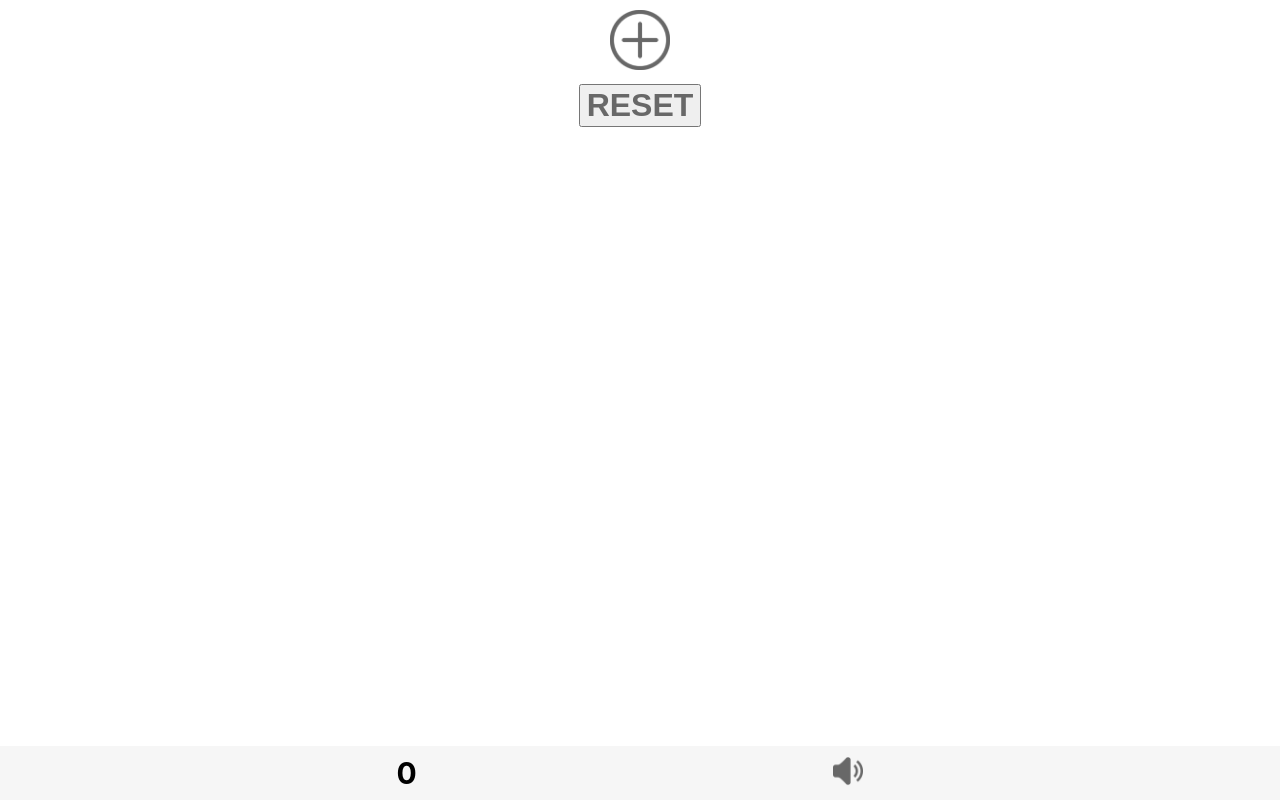
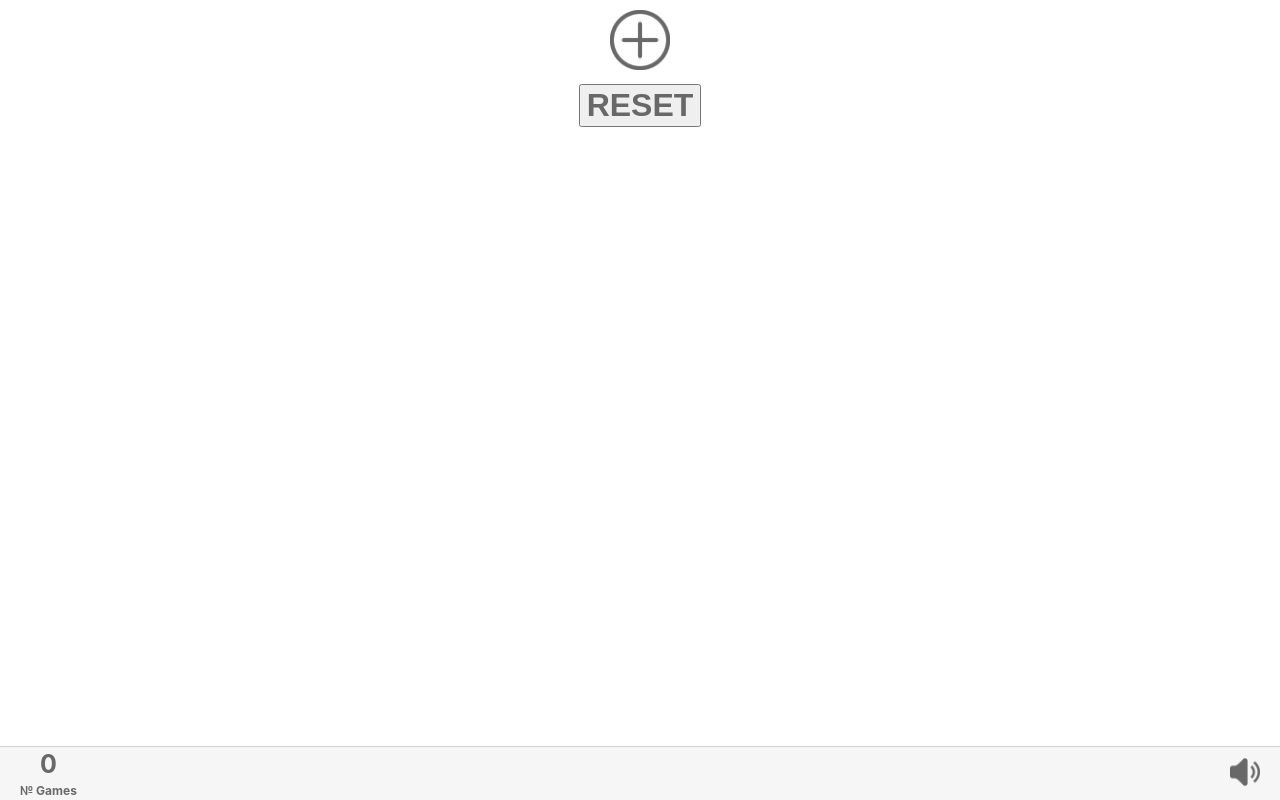
Before and after one commit to jamiehaywood/HeartsPointsTracker, a React (Create React App) app: page / in a window 1280 px wide. Built offline with nearby package versions, Linux system fonts and the light colour scheme.

Commit message:
styling changes

```diff
--- a/src/Molecules/BottomNav.js
+++ b/src/Molecules/BottomNav.js
@@ -1,12 +1,18 @@
 import React, { Component } from 'react';
 import Soundboard from '../Atoms/SoundBoardIcon';
+import SoundBoardIcon from '../Atoms/SoundBoardIcon';
 
 class BottomNav extends Component {
     render() {
         return (
-            <div style={{display:"flex", alignItems:"center", justifyContent:"space-evenly", backgroundColor:"#F6F6F6", position:"fixed", bottom:"0%", width:"100%"}}>
-                <div style={{fontSize:"30px"}}><b>{this.props.gamesNumber}</b></div>
-                <Soundboard />
+            <div style={{display:"flex", alignItems:"center", justifyContent:"space-between", backgroundColor:"#F6F6F6", width:"100%", borderTop:"1px solid #D0D0D0"}}>
+
+                <div style={{textAlign: "center", padding:"0px 20px"}}>
+                    <div style={{fontSize:"25px", color:"#686868"}}><b>{this.props.gamesNumber}</b></div>
+                    <b style={{fontSize:"12px", color:"#686868"}}>№ Games</b>
+                </div>
+
+            <SoundBoardIcon />
             </div>
         );
     }
```
